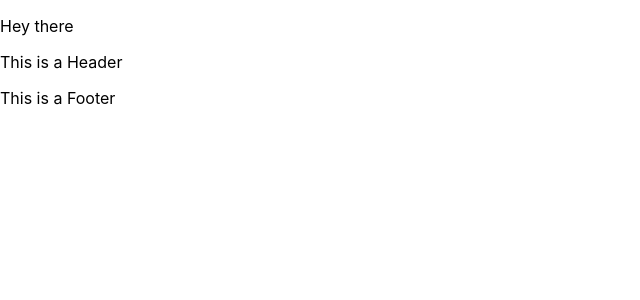
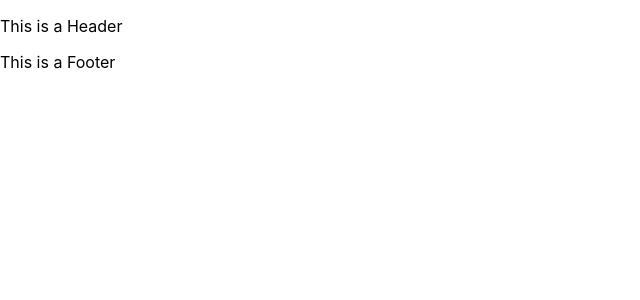
Before and after one commit to DanaKLym/spa-portfolio, a React (Create React App) app in the folder my-app/: page / in a window 1280 px wide. Shown: the top 300 px of the page, without its empty margins (0-640 px from the left). Built offline with nearby package versions, Linux system fonts and the light colour scheme.

Commit message:
created directories for each component and mover those in there

```diff
--- a/my-app/src/App.tsx
+++ b/my-app/src/App.tsx
@@ -1,11 +1,10 @@
 import "./App.css";
-import Header from "./Header";
-import Footer from "./Footer";
+import Header from "./Header/Header";
+import Footer from "./Footer/Footer";
 
 function App() {
   return (
     <div className="App">
-      <p>Hey there</p>
       <Header />
       <Footer />
     </div>
```
Also changed, not shown: my-app/src/About/About.tsx (renamed from my-app/src/About.tsx), my-app/src/Contact/Contact.tsx (renamed from my-app/src/Contact.tsx), my-app/src/Footer/Footer.tsx (renamed from my-app/src/Footer.tsx), my-app/src/Header/Header.tsx (renamed from my-app/src/Header.tsx), my-app/src/Projects/Projects.tsx (renamed from my-app/src/Projects.tsx), my-app/src/Skills/Skills.tsx (renamed from my-app/src/Skills.tsx).
